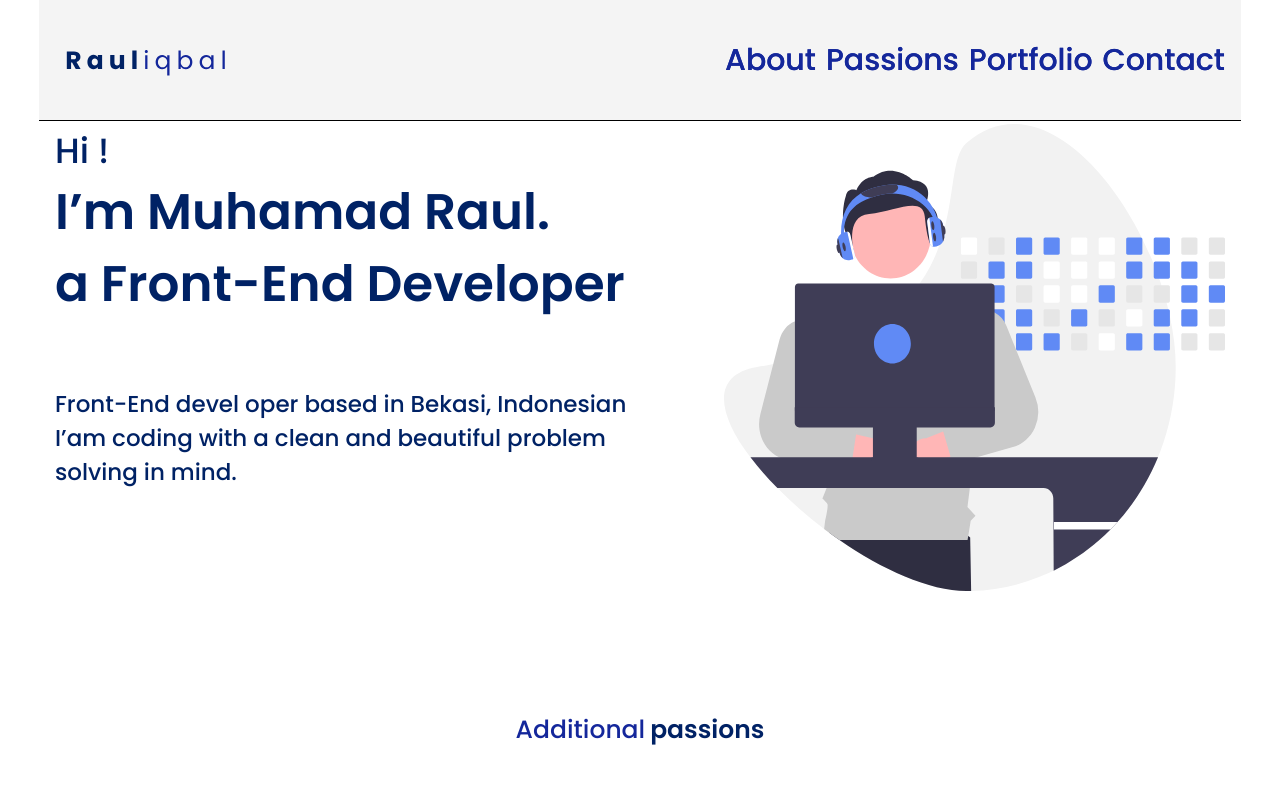
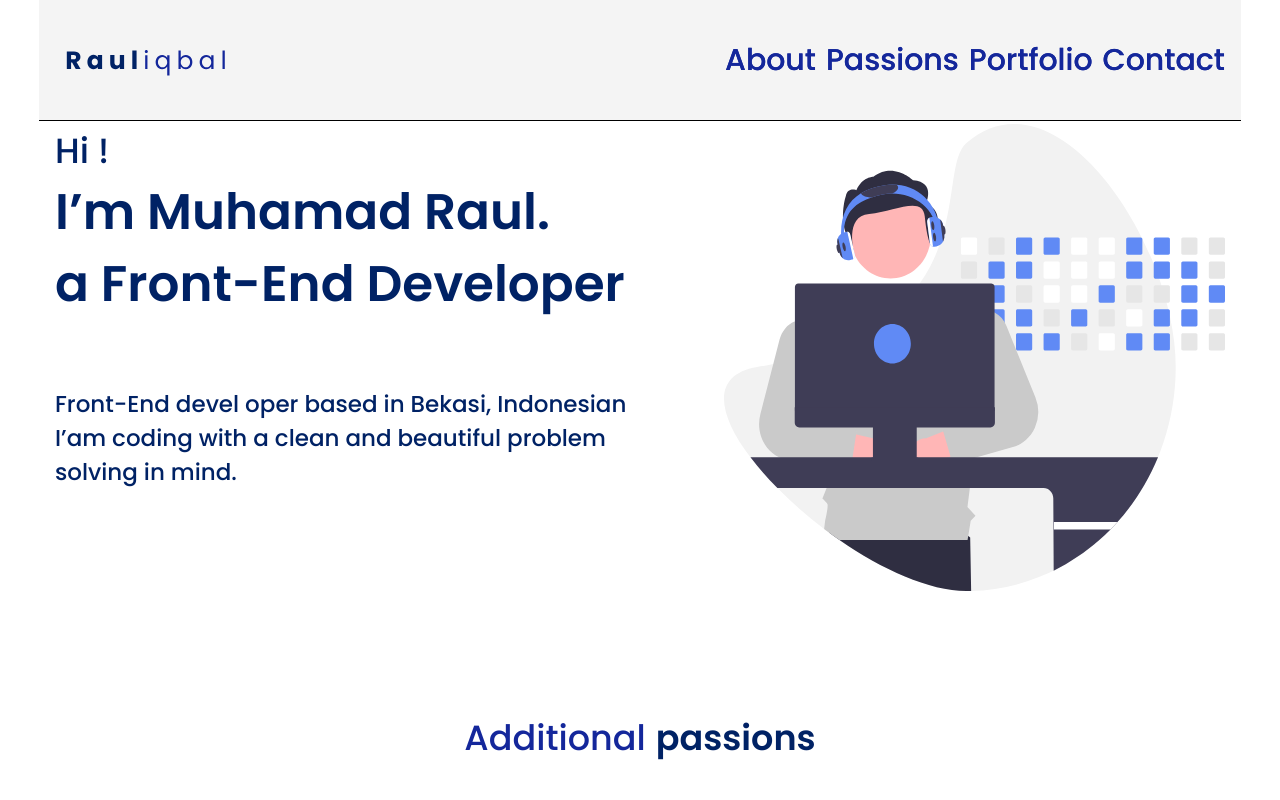
Before and after one commit to yevhenkr/portfolio-second-variant, a React app: page / in a window 1280 px wide. Shown: the top 800 px of the page. Built offline with nearby package versions, Linux system fonts and the light colour scheme.

Commit message:
refactor

```diff
--- a/src/common/components/layout/sections/portfolio/Portfolio.tsx
+++ b/src/common/components/layout/sections/portfolio/Portfolio.tsx
@@ -112,6 +112,5 @@ const StyledImg = styled.img`
     width: 100%;
     position: relative;
     border-radius: 7px;
-
     z-index: 1;
 `
--- a/src/common/components/ui/titleSections/TitleSection.tsx
+++ b/src/common/components/ui/titleSections/TitleSection.tsx
@@ -18,7 +18,7 @@ export const TitleSection = (props: TitleProps) => {
 
 const StyledH2 = styled.h2`
     text-align: center;
-    column-gap: 5px;
+    column-gap: 10px;
     flex-direction: row;
     justify-content: center;
     display: flex;
@@ -28,11 +28,11 @@ const StyledH2 = styled.h2`
 `
 const SpanFirst = styled.span`
     font-weight: ${myTheme.font.weights.regular};
-    font-size: 25px;
+    font-size: 35px;
     color: ${myTheme.color.textColor};
 `
 const SpanSecond = styled.span`
     font-family: Poppins, sans-serif;
     font-weight: ${myTheme.font.weights.semiBold};
-    font-size: 25px;
+    font-size: 35px;
 `
```
